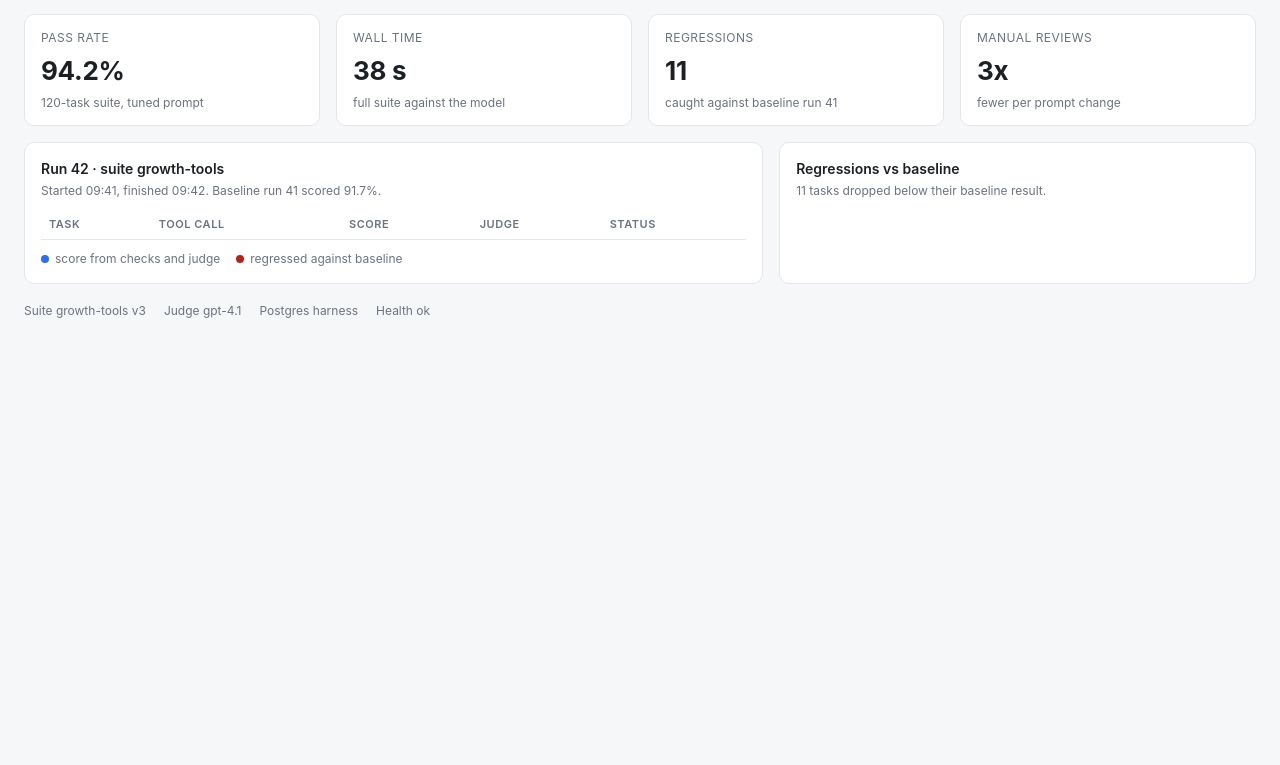
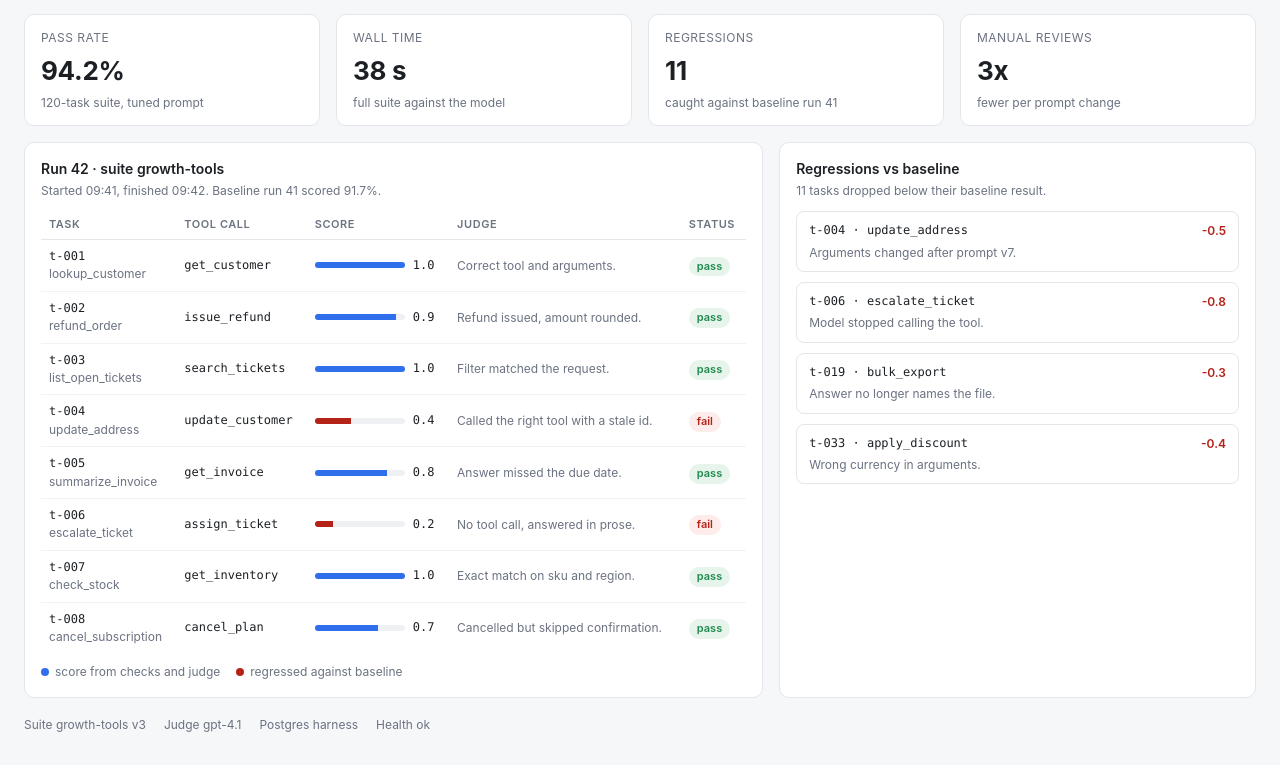
Before and after one commit to bugramatik/agent-eval-harness-2, a plain HTML site: page ui/index.html in a window 1280 px wide. Shown: the part 62-827 px from the top of the page. Before the commit the page ends 800 px from the top, so only its background shows below. Drawn offline with Linux system fonts and the light colour scheme.

Commit message:
Refactor ui entry point

```diff
--- a/ui/index.html
+++ b/ui/index.html
@@ -163,3 +163,49 @@
     <span>Health ok</span>
   </footer>
 </main>
+
+<script>
+  const results = [
+    { id: "t-001", name: "lookup_customer", tool: "get_customer", score: 1.0, judge: "Correct tool and arguments.", pass: true },
+    { id: "t-002", name: "refund_order", tool: "issue_refund", score: 0.9, judge: "Refund issued, amount rounded.", pass: true },
+    { id: "t-003", name: "list_open_tickets", tool: "search_tickets", score: 1.0, judge: "Filter matched the request.", pass: true },
+    { id: "t-004", name: "update_address", tool: "update_customer", score: 0.4, judge: "Called the right tool with a stale id.", pass: false },
+    { id: "t-005", name: "summarize_invoice", tool: "get_invoice", score: 0.8, judge: "Answer missed the due date.", pass: true },
+    { id: "t-006", name: "escalate_ticket", tool: "assign_ticket", score: 0.2, judge: "No tool call, answered in prose.", pass: false },
+    { id: "t-007", name: "check_stock", tool: "get_inventory", score: 1.0, judge: "Exact match on sku and region.", pass: true },
+    { id: "t-008", name: "cancel_subscription", tool: "cancel_plan", score: 0.7, judge: "Cancelled but skipped confirmation.", pass: true }
+  ];
+
+  const regressions = [
+    { id: "t-004", name: "update_address", delta: "-0.5", why: "Arguments changed after prompt v7." },
+    { id: "t-006", name: "escalate_ticket", delta: "-0.8", why: "Model stopped calling the tool." },
+    { id: "t-019", name: "bulk_export", delta: "-0.3", why: "Answer no longer names the file." },
+    { id: "t-033", name: "apply_discount", delta: "-0.4", why: "Wrong currency in arguments." }
+  ];
+
+  const rows = document.getElementById("results");
+  results.forEach(function (r) {
+    const tr = document.createElement("tr");
+    const pct = Math.round(r.score * 100);
+    tr.innerHTML =
+      '<td><div class="mono">' + r.id + '</div><div style="color:var(--muted);font-size:12px">' + r.name + '</div></td>' +
+      '<td class="mono">' + r.tool + '</td>' +
+      '<td><div style="display:flex;align-items:center;gap:8px"><div class="bar' + (r.pass ? '' : ' fail') + '"><span style="width:' + pct + '%"></span></div><span class="mono">' + r.score.toFixed(1) + '</span></div></td>' +
+      '<td style="color:var(--muted);font-size:12px">' + r.judge + '</td>' +
+      '<td><span class="tag ' + (r.pass ? 'pass' : 'fail') + '">' + (r.pass ? 'pass' : 'fail') + '</span></td>';
+    rows.appendChild(tr);
+  });
+
+  const box = document.getElementById("regress");
+  regressions.forEach(function (g) {
+    const div = document.createElement("div");
+    div.className = "item";
+    div.innerHTML =
+      '<div class="top"><span class="mono">' + g.id + ' &middot; ' + g.name + '</span>' +
+      '<span class="delta down">' + g.delta + '</span></div>' +
+      '<div class="why">' + g.why + '</div>';
+    box.appendChild(div);
+  });
+</script>
+</body>
+</html>
```
